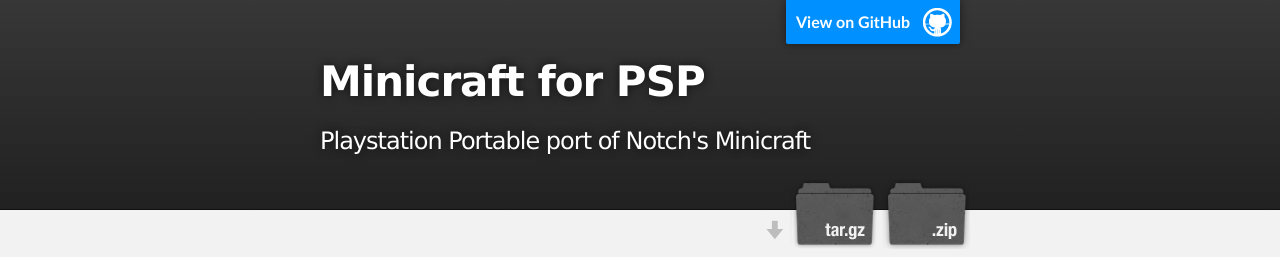
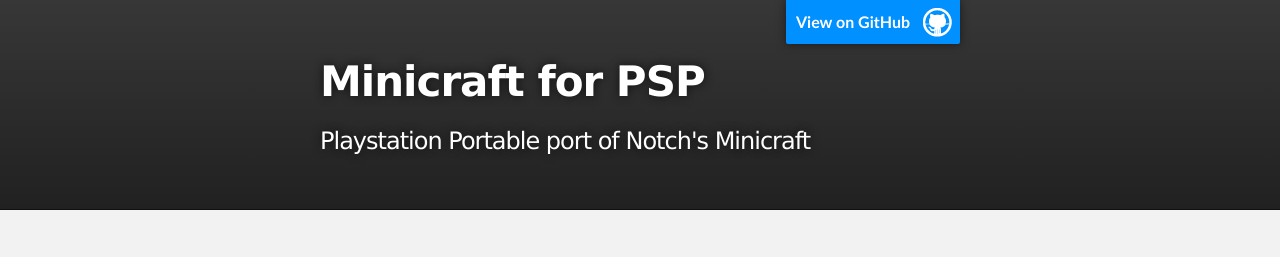
Before and after one commit to konchunas/minicraft-psp, a plain HTML site: page index.html in a window 1280 px wide. Shown: the top 257 px of the page. Drawn offline with Linux system fonts and the light colour scheme; grey boxes are pictures that could not be loaded.

Commit message:
remove buttons for downloading source directly

```diff
--- a/index.html
+++ b/index.html
@@ -20,11 +20,6 @@
 
           <h1 id="project_title">Minicraft for PSP</h1>
           <h2 id="project_tagline">Playstation Portable port of Notch&#39;s Minicraft</h2>
-
-            <section id="downloads">
-              <a class="zip_download_link" href="https://github.com/konchunas/minicraft-psp/zipball/master">Download this project as a .zip file</a>
-              <a class="tar_download_link" href="https://github.com/konchunas/minicraft-psp/tarball/master">Download this project as a tar.gz file</a>
-            </section>
         </header>
     </div>
 
```
